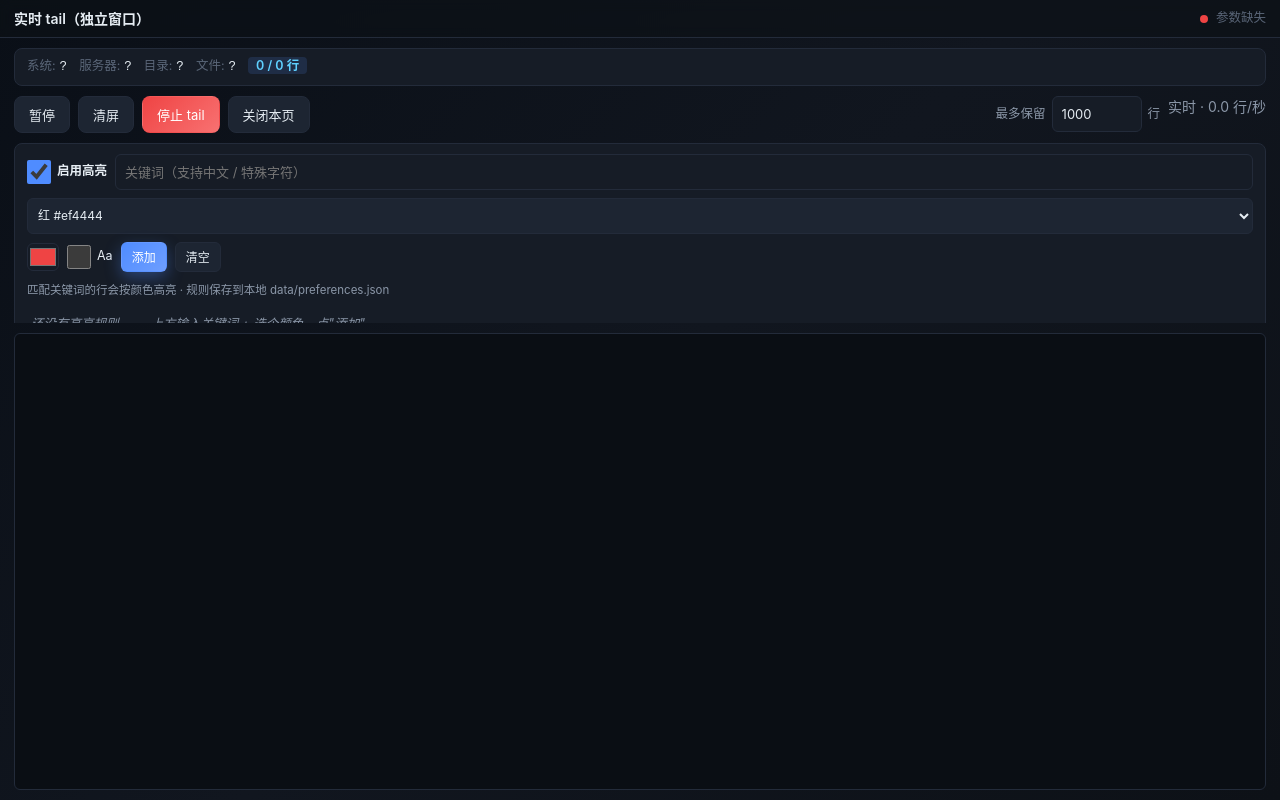
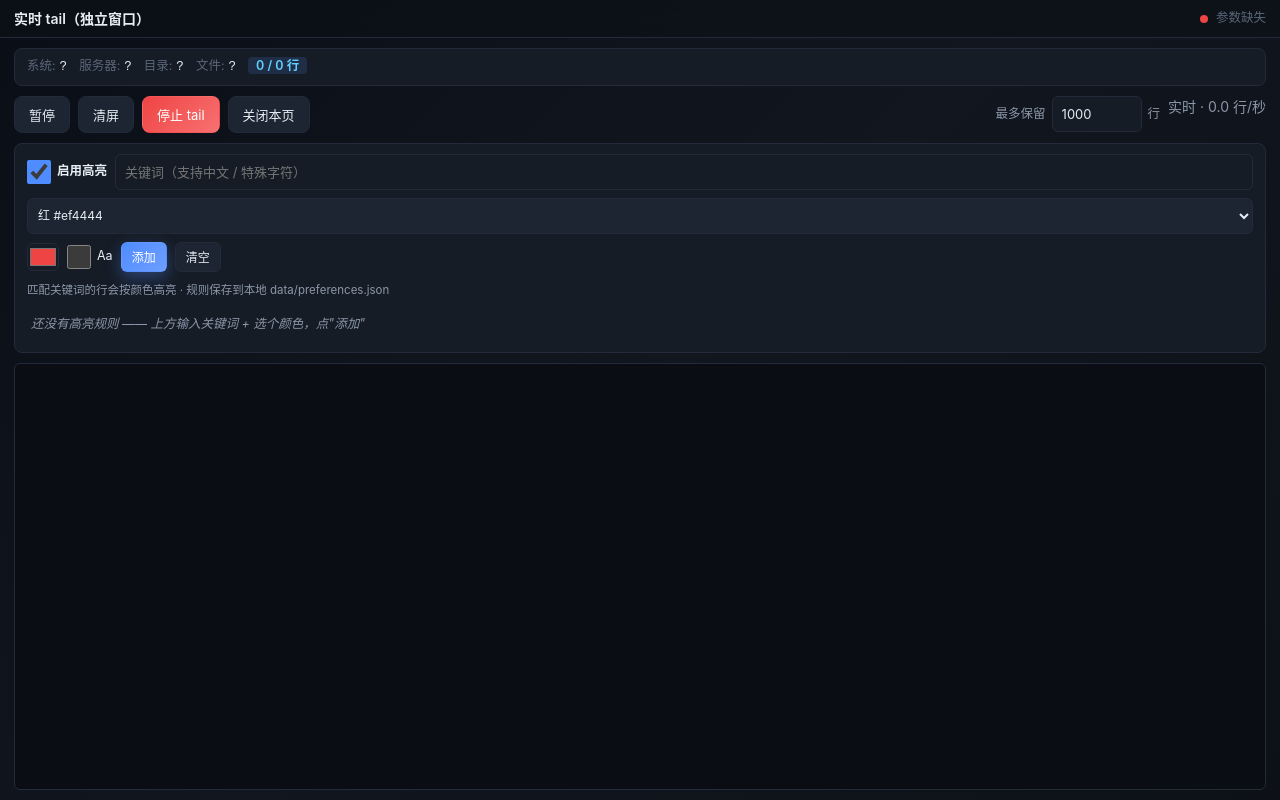
Before and after one commit to Qioooba/kairo, a website: page web/tail.html in a window 1280 px wide. Drawn offline with Linux system fonts and the light colour scheme; files that its build step writes are made by us from their sources; no server answers; files whose address does not match are found by name.

Commit message:
fix(tail): 修复独立tail窗口只有日志区域显示滚动条
问题：上次修复中给 #tail-highlight 错误地添加了 max-height:180px
和 overflow-y:auto，导致整个高亮面板（包括标题、输入框、按钮）都
出现滚动条，而实际需要滚动的只有面板内部的关键词列表。

修复：
- 移除 #tail-highlight 上的 overflow-y:auto 和 max-height，让面板
  按自然高度显示（内部 .tail-highlight-list 已有 max-height:180px
  和 overflow-y:auto 来处理多关键词规则的情况）
- 确认 .tail-standalone 容器 min-height:0 + overflow:hidden 正确
  约束flex布局，只有 .tail-out 日志区域显示滚动条
- 日志区域 overflow-y:scroll + overflow-x:scroll + white-space:pre
  确保垂直/水平滚动条始终可见，长行不换行
- requestAnimationFrame 确保DOM更新后再滚动到底部

验证：
- 202行实时追加测试：dist=0 始终在底部
- 水平滚动 scrollLeft=300 正常
- 手动上滚后不自动跟随（智能跟随逻辑正常）
- 页面/顶部区域无滚动条

```diff
--- a/web/tail.html
+++ b/web/tail.html
@@ -32,7 +32,7 @@
     .tail-standalone .tail-meta { flex: 0 0 auto; }
     .tail-standalone .tail-login { flex: 0 0 auto; }
     .tail-standalone .btn-row { flex: 0 0 auto; }
-    .tail-standalone #tail-highlight { flex: 0 0 auto; overflow-y: auto; max-height: 180px; }
+    .tail-standalone #tail-highlight { flex: 0 0 auto; }
     .tail-standalone .tail-out {
       flex: 1 1 auto;
       min-height: 0;
```
